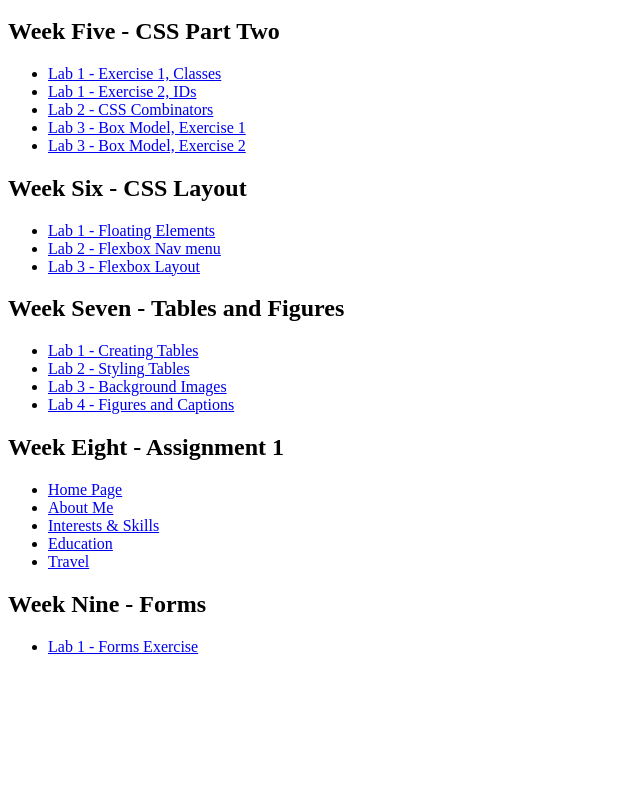
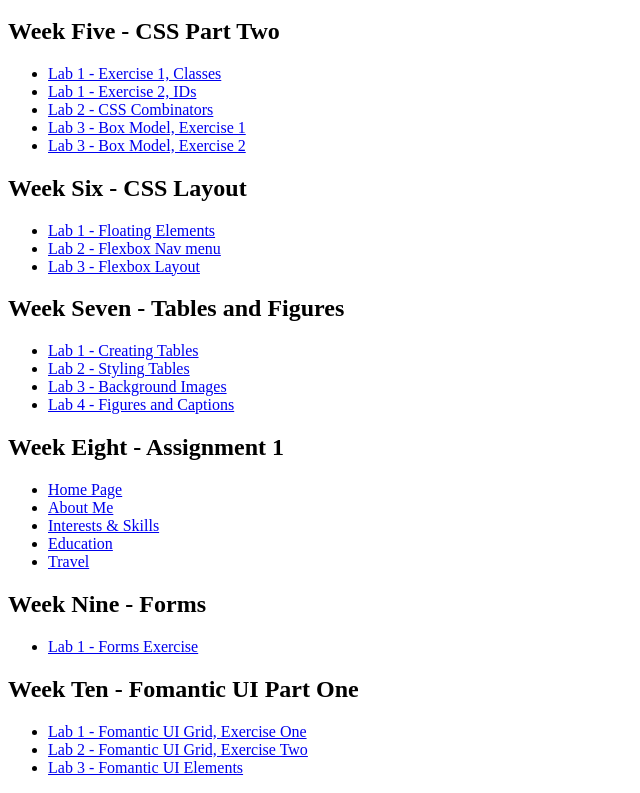
Before and after one commit to m-parle/webdev1-labs, a plain HTML site: page index.html in a window 1280 px wide. Shown: the part 634-1427 px from the top of the page, without its empty margins (0-640 px from the left). Before the commit the page ends 1306 px from the top, so only its background shows below. Drawn offline with Linux system fonts and the light colour scheme.

Commit message:
Week 10 labs completed

```diff
--- a/index.html
+++ b/index.html
@@ -136,6 +136,20 @@
             <a href="week09/lab01/car.html" target= "_blank">Lab 1 - Forms Exercise</a>
         </li>
     </ul>
+
+        <h2> Week Ten - Fomantic UI Part One</h2>
+    <ul>
+        <li>
+            <a href="week10/lab01/index.html" target= "_blank">Lab 1 - Fomantic UI Grid, Exercise One</a>
+        </li>
+        <li>
+            <a href="week10/lab02/index.html" target= "_blank">Lab 2 - Fomantic UI Grid, Exercise Two</a>
+        </li>
+        <li>
+            <a href="week10/lab03/index.html" target= "_blank">Lab 3 - Fomantic UI Elements</a>
+        </li>
+    </ul>
+
 </body>
 
 </html>
```
